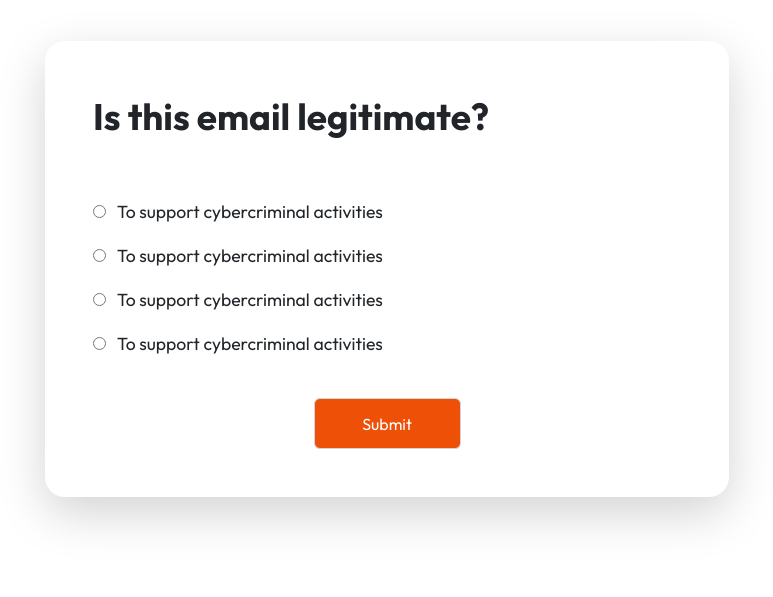
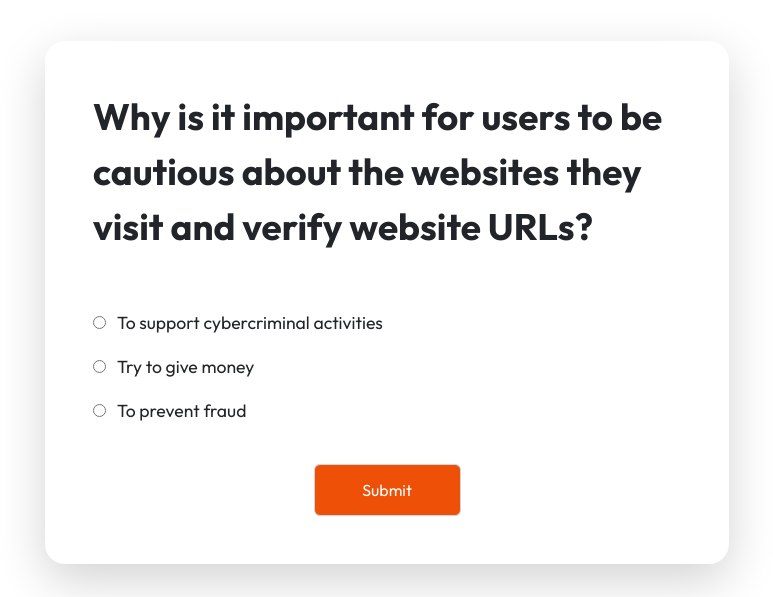
Before and after one commit to tusmun3105/WEBHACKT, a Flask app: page /trial in a window 1280 px wide. Shown: the part 83-680 px from the top of the page, without its empty margins (253-1026 px from the left). Run offline with Flask 3, Linux system fonts and the light colour scheme; some libraries are stand-ins or nearby versions.

Commit message:
Add question and answers

```diff
--- a/webHackt/static/js/quiz.js
+++ b/webHackt/static/js/quiz.js
@@ -1,35 +1,49 @@
 const questions = [
     {
-        question: "Why is it important for users to be cautious about the websites they visit and verify website URLs??",
+        question: "Why is it important for users to be cautious about the websites they visit and verify website URLs?",
         type : "text",
-        choices: ["To support cybercriminal activities", "Try to give money", "To prevent fraud", "Paris"],
-        correctAnswer: "To support cybercriminal activities",
+        choices: ["To support cybercriminal activities", "Try to give money", "To prevent fraud"],
+        correctAnswer: "To prevent fraud",
+        message:'To prevent fraud'
     },
     {
         question: "What is the largest mammal in the world?",
         type : "image",
         correctAnswer: "Yes",
         path:'static/images/imagesQues/smallemail.png',
-        correctPath:'static/images/imagesQues/smallemailcorrect.png'
+        correctPath:'static/images/imagesQues/smallemailcorrect.png',
+        message : 'The sender address is \'efacks.com\', is misspelled'
     },
     {
-        question: "Which planet is known as the Red Planet?",
+        question: "What should you do if your computer is infected with ransomware?",
         type : "text",
-        choices: ["Earth", "Mars", "Venus", "Jupiter"],
-        correctAnswer: "Mars",
+        choices: ["Pay the ransom immediately to recover your files.", "Disconnect from the internet and seek professional assistance.", "Ignore it and hope the attacker will release your files."],
+        correctAnswer: "Disconnect from the internet and seek professional assistance.",
+        message:'Disconnect from the internet, isolate the infected device, and seek professional assistance.'
+    },
+
+    {
+        question: "If you fall for a phishing scam, what should you do to limit the damage?",
+        type : "text",
+        choices: [" Delete the phishing email.", "Try to give money", "Unplug the computer.This will get rid of any malware", "Change any compromised passwords."],
+        correctAnswer: "Change any compromised passwords.",
+        message:'Change any compromised passwords.'
     },
     {
-        question: "What is the largest mammal in the world?",
+        question: "Is this a scam?",
+        type : "image",
+        correctAnswer: "Yes",
+        path:'static/images/imagesQues/message.png',
+        correctPath:'static/images/imagesQues/message.png',
+        message:'Never send money or give credit card details, online account details, or copies of important personal documents to anyone you don’t know or trust'
+    },
+    {
+        question: "Is this a scam?",
         type : "image",
         correctAnswer: "No",
-        path:'static/images/imagesQues/smallemail.png',
-        correctPath:'static/images/imagesQues/smallemailcorrect.png'
-    },
-    {
-        question: "Why is it important for users to be cautious about the websites they visit and verify website URLs??",
-        type : "text",
-        choices: ["To support cybercriminal activities", "Try to give money", "To prevent fraud", "Paris"],
-        correctAnswer: "To support cybercriminal activities",
+        path:'static/images/imagesQues/mailNotScam.png',
+        correctPath:'static/images/imagesQues/mailNotScam.png',
+        message:' Rather than asking you to click on a link in the email, the company instructs you to type their web address into your browser to log in'
     }
 
 ];
@@ -60,15 +74,17 @@ $(document).ready(function(){
             value = $("input[name='fav_language']:checked").val();
             if(value == questions[currentQuestionIndex]['correctAnswer'])
             {
-                $("#correctAnswer").text("Correct");
+                $("#correctAnswer").text("Correct" + questions[currentQuestionIndex]['message']);
+                $("#correctAnswer").css("color", "green");
                 $(this).text("Next");
                 currentQuestionIndex++;
                 score++;
             }
             else
             {
-                text = "Wrong!! the correct answer is : " + questions[currentQuestionIndex]['correctAnswer'];
+                text = "Wrong!! the correct answer is : " + questions[currentQuestionIndex]['message'];
                 $("#correctAnswer").text(text);
+                $("#correctAnswer").css("color", "red");
                 $(this).text("Next");
                 currentQuestionIndex++
             }
@@ -131,14 +147,16 @@ $(document).ready(function(){
             var value = $(this).val();
 
             if (value == questions[currentQuestionIndex]['correctAnswer']) {
-                $("#correctAnswer").text("Correct");
+                $("#correctAnswer").text("Correct. "+ questions[currentQuestionIndex]['message']);
+                $("#correctAnswer").css("color", "green");
                 imageSrc =questions[currentQuestionIndex]['correctPath']
                 $(".image-question img").attr("src", imageSrc);
                 currentQuestionIndex++;
                 score++;
             } else {
-                text = "Wrong!! the correct answer is : " + questions[currentQuestionIndex]['correctAnswer']
+                text = "Wrong!! the correct answer is : " + questions[currentQuestionIndex]['message'];
                 $("#correctAnswer").text(text);
+                $("#correctAnswer").css("color", "red");
                 imageSrc =questions[currentQuestionIndex]['correctPath']
                 $(".image-question img").attr("src", imageSrc);
                 currentQuestionIndex++
--- a/webHackt/templates/trial.html
+++ b/webHackt/templates/trial.html
@@ -87,8 +87,8 @@ https://templatemo.com/tm-583-festava-live
                         <div class="tab-content shadow-lg mt-4 question-card" id="nav-tabContent" >
 
                             <div>
-                                <h1 id="questionText">Is this email legitimate?
-                                </h1>
+                                <h1 id="questionText">Why is it important for users to be cautious about the websites they visit and verify website URLs?
+        </h1>
 
                             </div>
 
@@ -102,18 +102,13 @@ https://templatemo.com/tm-583-festava-live
 
                                     <div class="answer">
                                         <input type="radio" id="ans1" name="fav_language" value="To support cybercriminal activities">
-                                        <label for="ans1">To support cybercriminal activities</label>
+                                        <label for="ans1">Try to give money</label>
 
                                     </div>
 
                                     <div class="answer">
                                         <input type="radio" id="ans1" name="fav_language" value="To support cybercriminal activities">
-                                        <label for="ans1">To support cybercriminal activities</label><br>
-                                    </div>
-
-                                    <div class="answer">
-                                        <input type="radio" id="ans1" name="fav_language" value="To support cybercriminal activities">
-                                        <label for="ans1">To support cybercriminal activities</label><br>
+                                        <label for="ans1">To prevent fraud</label><br>
                                     </div>
 
 
@@ -156,7 +151,7 @@ https://templatemo.com/tm-583-festava-live
                             <div>
                                 <h1 id="scoreTitle">You scored</h1>
 
-                                <h1 id="scoreText"><span id="score">4 </span> out of 10</h1>
+                                <h1 id="scoreText"><span id="score">4 </span> out of 6</h1>
 
                             </div>
 
```
Also changed, not shown: webHackt/static/images/imagesQues/mailNotScam.png (added), webHackt/static/images/imagesQues/message.png (added).
